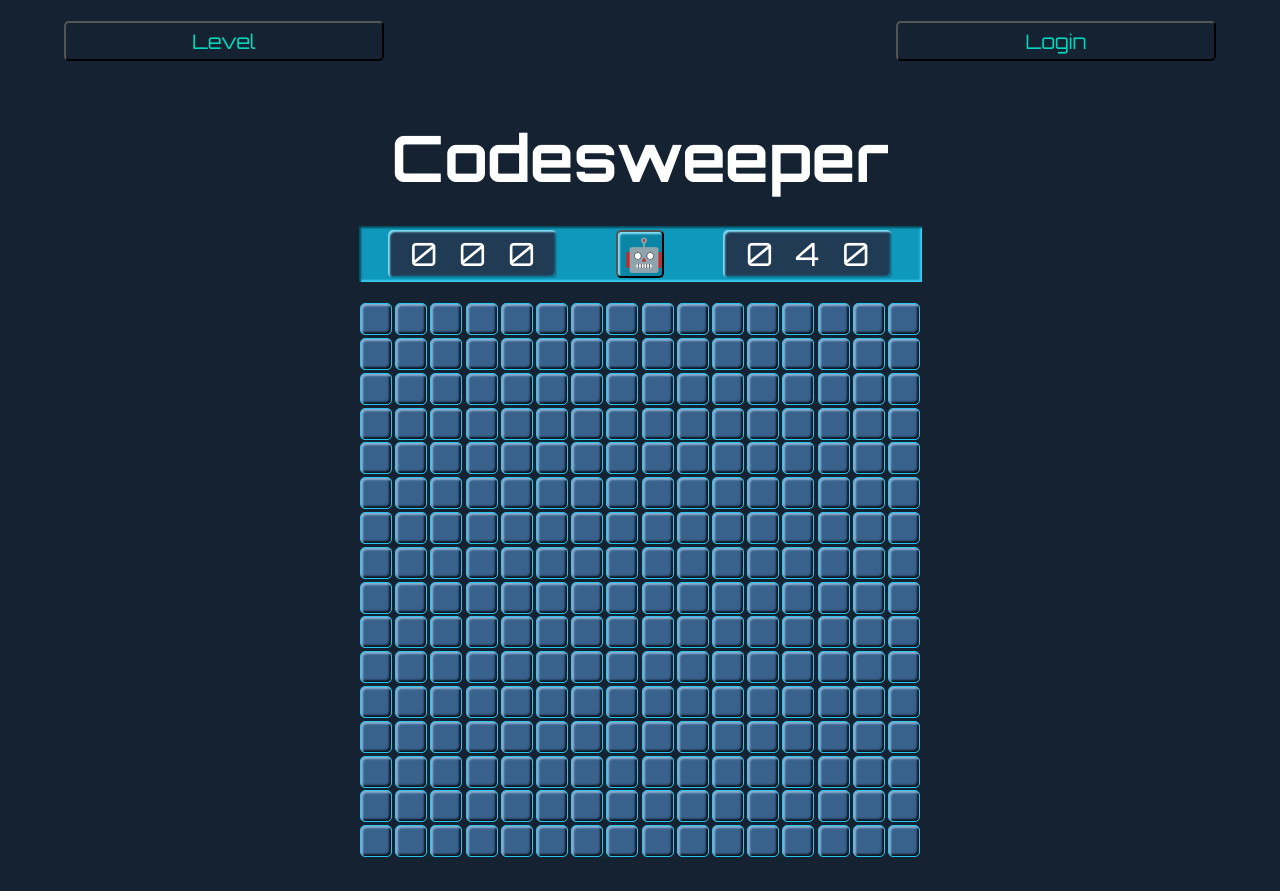
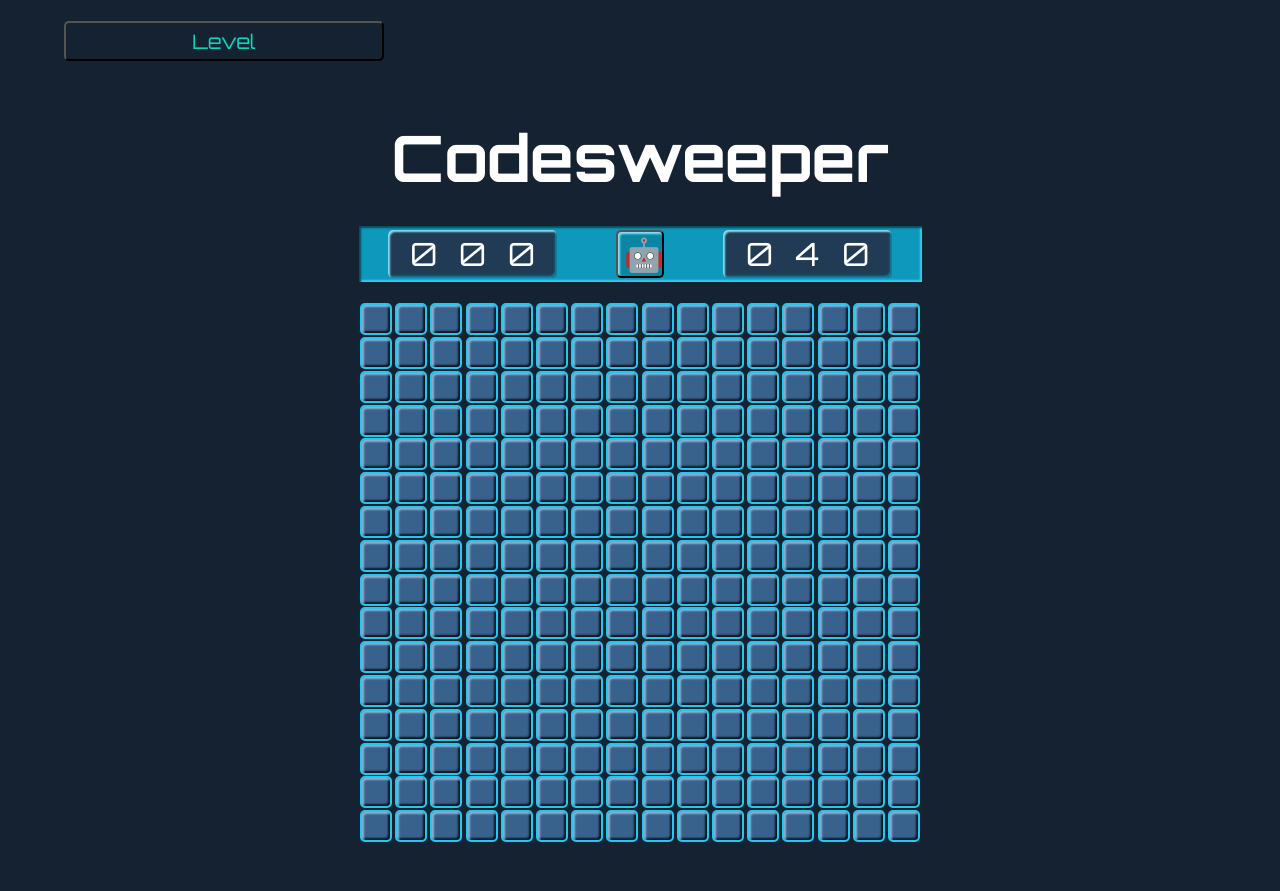
Before and after one commit to kaseywolff/Codesweeper, a React app: page / in a window 1280 px wide. Built offline with nearby package versions, Linux system fonts and the light colour scheme.

Commit message:
hid signup for launch

```diff
--- a/client/components/NavBar.jsx
+++ b/client/components/NavBar.jsx
@@ -6,7 +6,7 @@ function NavBar({ onLevelButtonClick }) {
     <nav className='navBar'>
       <button className='navLink' onClick={onLevelButtonClick}>Level</button>
       <div></div>
-      <button className='navLink'>Login</button>
+      {/* <button className='navLink'>Login</button> */}
     </nav>
   )
 };
--- a/client/scss/squares.scss
+++ b/client/scss/squares.scss
@@ -3,20 +3,19 @@
 
 
 .square {
-  // font-family: 'Orbitron', sans-serif;
   width: 4vh;
   height: 4vh;
+  border: 2px solid $blue;
   border-radius: 5px;
   z-index: 1;
   margin: .1vh;
   margin-right: .2vh;
-  margin-left: .2vh
+  margin-left: .2vh;
 };
 
 .hidden {
   background-color: darken($grey-blue, 0);
   box-shadow: inset 2px 2px 2px 0 lighten($grey-blue, 30), inset -2px -2px 2px 0 darken($grey-blue, 30);
-  border: 1px solid $blue;
   color: white;
 
   cursor: pointer;
@@ -29,7 +28,7 @@
 .flagged {
   background-color: darken($grey-blue, 0);
   box-shadow: inset 2px 2px 2px 0 lighten($grey-blue, 30), inset -2px -2px 2px 0 darken($grey-blue, 30);
-  border: 1px solid $blue;
+  border: 2px solid $blue;
   color: $pink;
 
   cursor: pointer;
@@ -71,6 +70,12 @@
   color: darken($orange, 10);
 };
 
+.square6 {
+  background-color: darken($grey-blue, 15);
+  border: 2px solid darken($blue, 15);
+  color: ($orange);
+};
+
 .squareX {
   background-color: rgb(255, 114, 159);
   border: 2px solid $blue;
```
